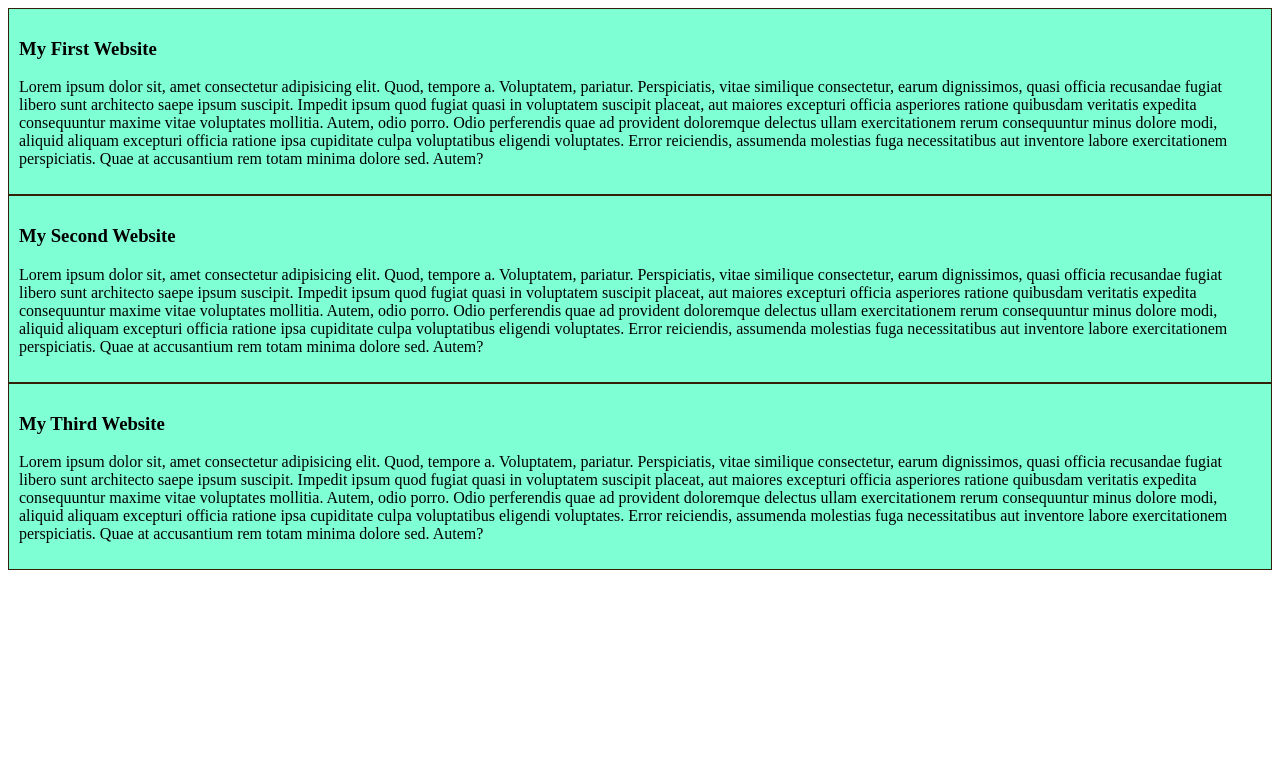
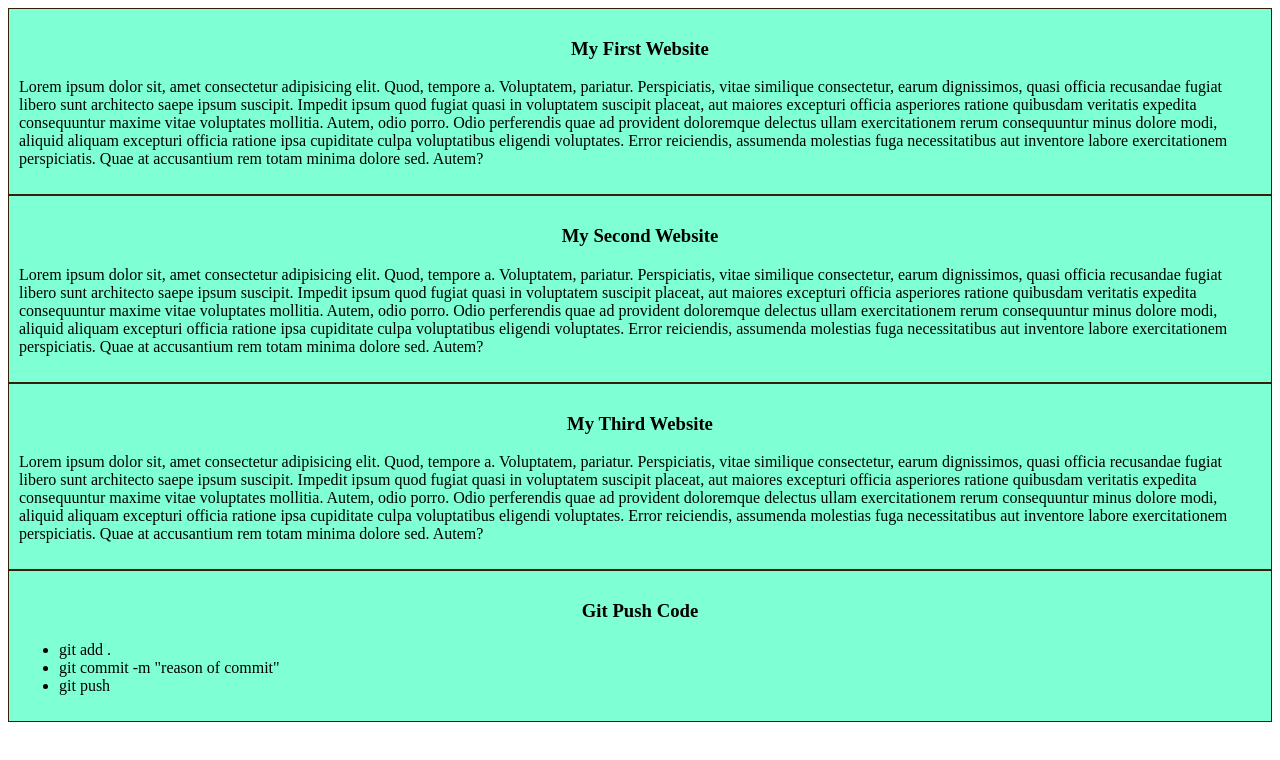
Before and after one commit to abdunnoorfaheem/my-first-git-hub-ripo, a plain HTML site: page index.html in a window 1280 px wide. Drawn offline with Linux system fonts and the light colour scheme.

Commit message:
div added & git push code

```diff
--- a/css/style.css
+++ b/css/style.css
@@ -3,3 +3,7 @@ div {
     padding: 10px;
     border: 1px solid rgb(52, 32, 6);
 }
+
+h3 {
+    text-align: center;
+}
--- a/index.html
+++ b/index.html
@@ -30,6 +30,14 @@
             delectus ullam exercitationem rerum consequuntur minus dolore modi, aliquid aliquam excepturi officia ratione ipsa cupiditate culpa voluptatibus eligendi voluptates. Error reiciendis, assumenda molestias fuga necessitatibus aut inventore labore
             exercitationem perspiciatis. Quae at accusantium rem totam minima dolore sed. Autem?</p>
     </div>
+    <div>
+        <h3>Git Push Code</h3>
+        <ul>
+            <li>git add .</li>
+            <li>git commit -m "reason of commit"</li>
+            <li>git push</li>
+        </ul>
+    </div>
 </body>
 
 </html>
```
